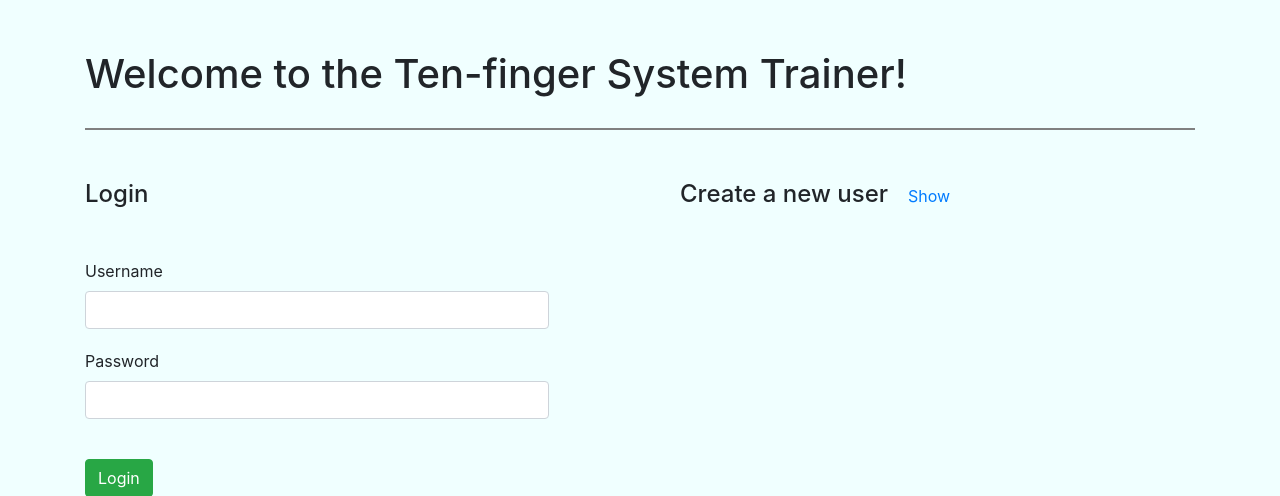
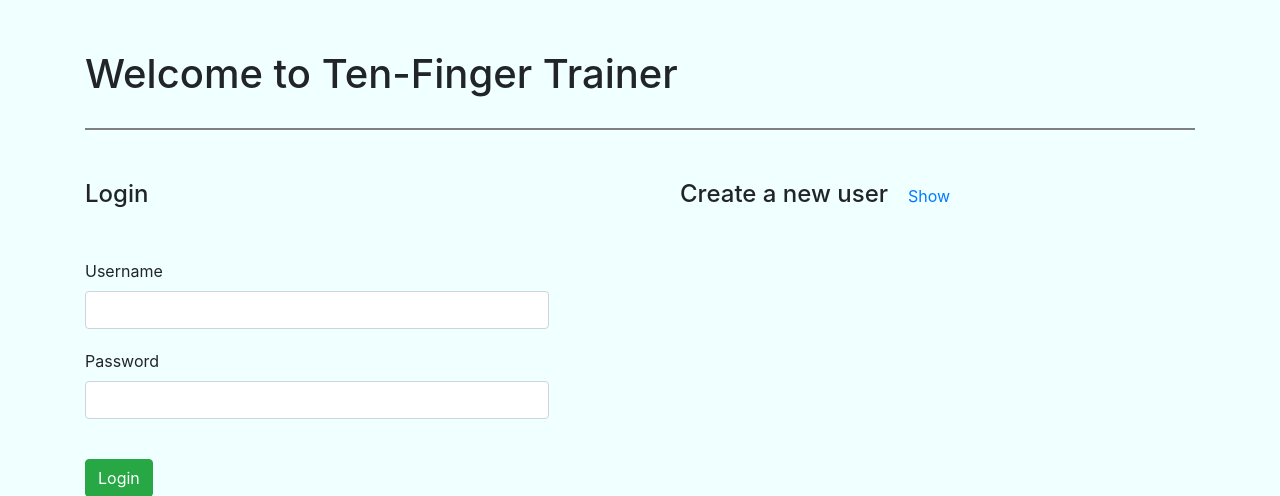
Before and after one commit to ramipiik/kymmensormiharjoittelu, a Flask app: template src/templates/index.html in a window 1280 px wide. Shown: the top 496 px of the page. Run offline with Flask 2, Linux system fonts and the light colour scheme; the template is opened without the code that fills it, so the values that code supplies are empty; some libraries are stand-ins or nearby versions.

Commit message:
edit page titles

```diff
--- a/src/templates/admin.html
+++ b/src/templates/admin.html
@@ -4,7 +4,7 @@
     <html lang="en">
     <head>
         <meta name="viewport", charset="utf-8" content="width=device-width, initial-scale=1, shrink-to-fit=yes">
-        <title>10-sormijärjestelmä</title>
+        <title>Ten-Finger Trainer</title>
         <link rel="stylesheet" href= "{{ url_for('static',filename='styles/style.css') }}">
         <link rel="stylesheet" href="https://stackpath.bootstrapcdn.com/bootstrap/4.5.0/css/bootstrap.min.css">
     </head>
--- a/src/templates/edit.html
+++ b/src/templates/edit.html
@@ -4,7 +4,7 @@
     <html lang="en">
     <head>
         <meta name="viewport", charset="utf-8" content="width=device-width, initial-scale=1, shrink-to-fit=yes">
-        <title>10-sormijärjestelmä</title>
+        <title>Ten-Finger Trainer</title>
         <link rel="stylesheet" href= "{{ url_for('static',filename='styles/style.css') }}">
         <link rel="stylesheet" href="https://stackpath.bootstrapcdn.com/bootstrap/4.5.0/css/bootstrap.min.css">
     </head>
--- a/src/templates/error.html
+++ b/src/templates/error.html
@@ -2,7 +2,7 @@
 <html lang="en">
 <head>
     <meta name="viewport", charset="utf-8" content="width=device-width, initial-scale=1, shrink-to-fit=yes">
-    <title>Ten-finger system</title>
+    <title>Ten-Finger Trainer</title>
     <link rel="stylesheet" href= "{{ url_for('static',filename='styles/style.css') }}">
     <link rel="stylesheet" href="https://stackpath.bootstrapcdn.com/bootstrap/4.5.0/css/bootstrap.min.css">
 </head>
--- a/src/templates/exercise.html
+++ b/src/templates/exercise.html
@@ -2,7 +2,7 @@
 <html lang="en">
     <head>
         <meta name="viewport", charset="utf-8" content="width=device-width, initial-scale=1, shrink-to-fit=yes">
-        <title>Ten-finger system</title>
+        <title>Ten-Finger Trainer</title>
         <link rel="stylesheet" href= "{{ url_for('static',filename='styles/style.css') }}">
         <link rel="stylesheet" href="https://stackpath.bootstrapcdn.com/bootstrap/4.5.0/css/bootstrap.min.css">
     </head>
--- a/src/templates/index.html
+++ b/src/templates/index.html
@@ -2,14 +2,14 @@
 <html lang="en">
 <head>
     <meta name="viewport", charset="utf-8" content="width=device-width, initial-scale=1, shrink-to-fit=yes">
-    <title>Ten-finger system</title>
+    <title>Ten-Finger Trainer</title>
     <link rel="stylesheet" href= "{{ url_for('static',filename='styles/style.css') }}">
     <link rel="stylesheet" href="https://stackpath.bootstrapcdn.com/bootstrap/4.5.0/css/bootstrap.min.css">
 </head>
 <body class="body">
     <div class="container">
         {% if not session.user_id %}
-            <h1 style="margin-top: 50px; margin-bottom: 30px; text-align: left;">Welcome to the Ten-finger System Trainer!</h1>
+            <h1 style="margin-top: 50px; margin-bottom: 30px; text-align: left;">Welcome to Ten-Finger Trainer</h1>
             <hr style="height:2px;border-width:0;background-color:gray; margin-top: 0px; margin-bottom: 50px;">
             <div class="row">
                 <div class="col-6" style="padding-right: 40px;">
--- a/src/templates/login.html
+++ b/src/templates/login.html
@@ -2,7 +2,7 @@
 <html lang="en">
 <head>
     <meta name="viewport", charset="utf-8" content="width=device-width, initial-scale=1, shrink-to-fit=yes">
-    <title>Ten-finger system</title>
+    <title>Ten-Finger Trainer</title>
     <link rel="stylesheet" href= "{{ url_for('static',filename='styles/style.css') }}">
     <link rel="stylesheet" href="https://stackpath.bootstrapcdn.com/bootstrap/4.5.0/css/bootstrap.min.css">
 </head>
```
